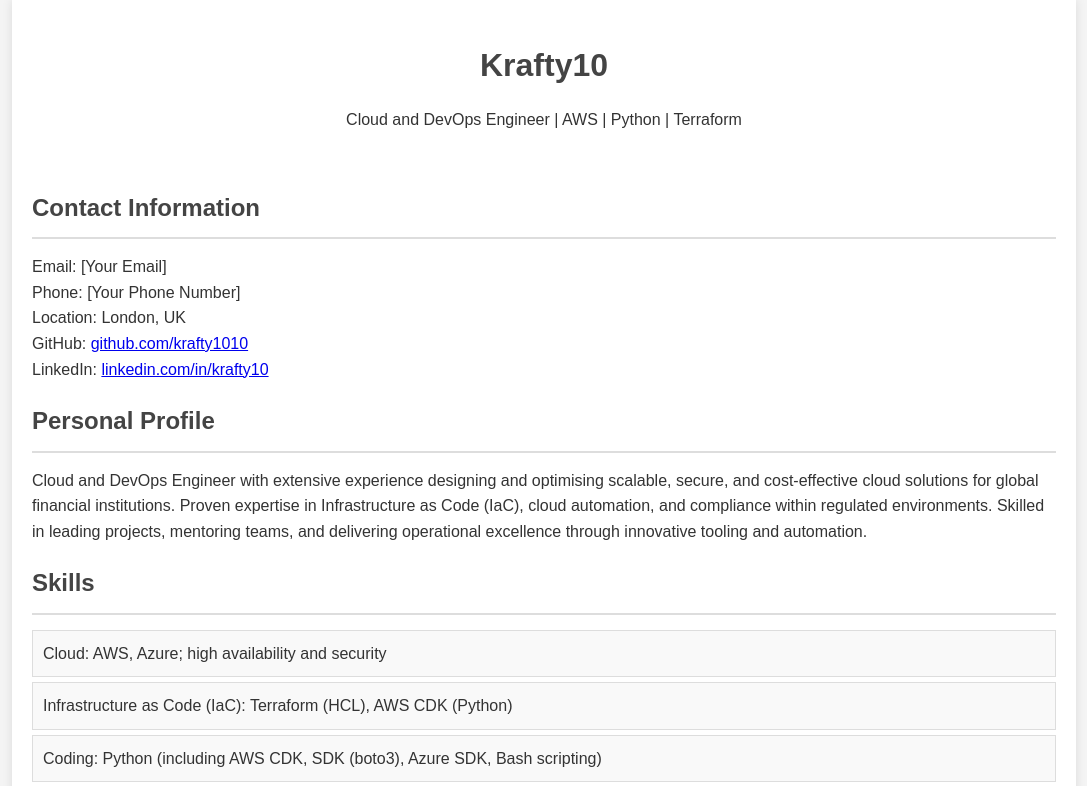
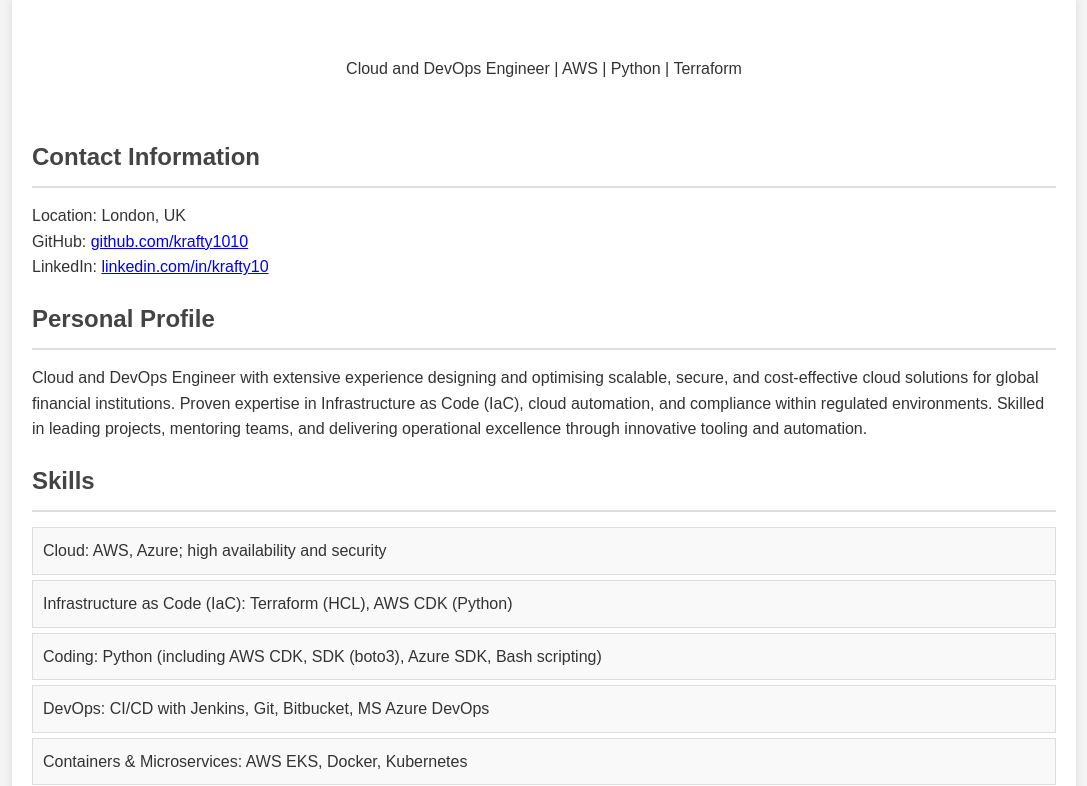
Before and after one commit to krafty1010/krafty1010.github.io, a plain HTML site: page index.html in a window 1280 px wide. Shown: the top 786 px of the page, without its empty margins (96-1183 px from the left). Drawn offline with Linux system fonts and the light colour scheme.

Commit message:
fix content

```diff
--- a/index.html
+++ b/index.html
@@ -57,14 +57,11 @@
 <body>
     <div class="container">
         <div class="header">
-            <h1>Krafty10</h1>
             <p>Cloud and DevOps Engineer | AWS | Python | Terraform</p>
         </div>
 
         <div class="section">
             <h2>Contact Information</h2>
-            <p>Email: [Your Email]</p>
-            <p>Phone: [Your Phone Number]</p>
             <p>Location: London, UK</p>
             <p>GitHub: <a href="https://github.com/krafty1010">github.com/krafty1010</a></p>
             <p>LinkedIn: <a href="https://linkedin.com/in/krafty10">linkedin.com/in/krafty10</a></p>
@@ -139,7 +136,7 @@
                 <li>Managed MS Active Directory including domain/forest upgrades and new site setup.</li>
             </ul>
 
-            <p>Further employment history available on request.</p>
+            <h3>Further employment history available on request.</h3>
         </div>
     </div>
 </body>
```
